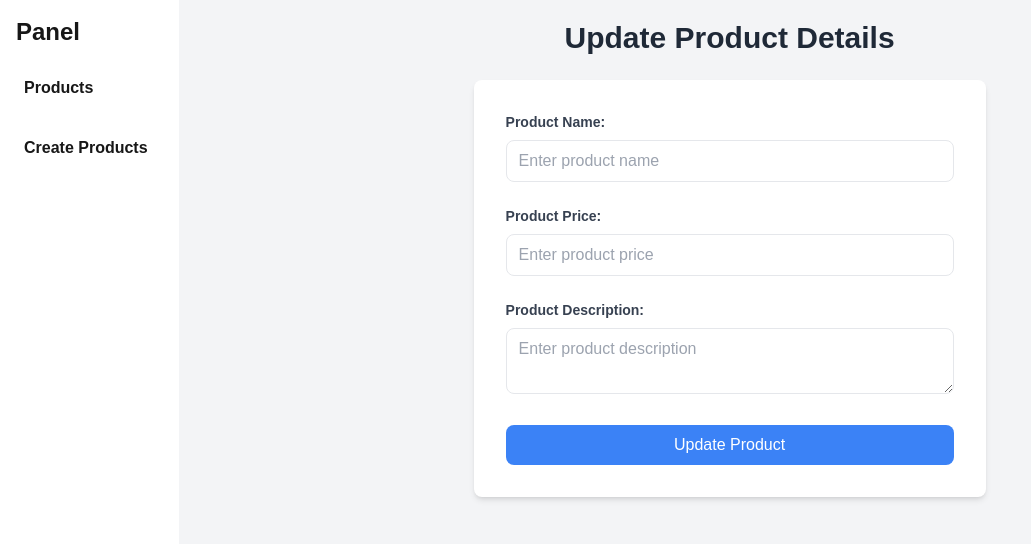
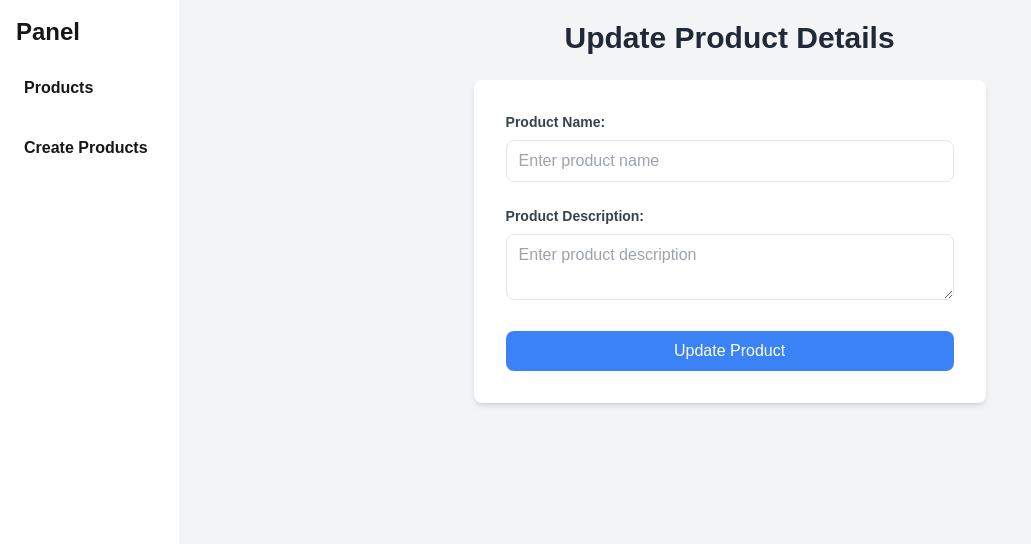
Before and after one commit to HikmetMelikk/medyanes360task, a Next.js app: page /dashboard/update-product/1 in a window 1280 px wide. Shown: the top 544 px of the page, without its empty margins (0-1031 px from the left). Built offline with nearby package versions, Linux system fonts and the light colour scheme; no server answers.

Commit message:
Remove product price field from update product page and adjust navigation after update

```diff
--- a/app/dashboard/update-product/[id]/page.jsx
+++ b/app/dashboard/update-product/[id]/page.jsx
@@ -9,7 +9,6 @@ export default function UpdateProductPage({ params }) {
 	const id = resolvedParams.id;
 
 	const [productName, setProductName] = useState("");
-	const [productPrice, setProductPrice] = useState("");
 	const [productDescription, setProductDescription] = useState("");
 
 	useEffect(() => {
@@ -17,7 +16,6 @@ export default function UpdateProductPage({ params }) {
 			try {
 				const product = await getAPI(`/products/${id}`);
 				setProductName(product.name);
-				setProductPrice(product.price);
 				setProductDescription(product.description);
 			} catch (error) {
 				console.error("Error fetching product details:", error);
@@ -34,12 +32,11 @@ export default function UpdateProductPage({ params }) {
 		try {
 			const updatedProduct = {
 				name: productName,
-				price: parseFloat(productPrice),
 				description: productDescription,
 			};
 			await putAPI(`/products/${id}`, updatedProduct);
 			console.log("Product updated successfully");
-			router.push("/dashboard/");
+			router.push("/dashboard");
 		} catch (error) {
 			console.error("Error updating product:", error);
 		}
@@ -67,19 +64,6 @@ export default function UpdateProductPage({ params }) {
 					</div>
 					<div className="mb-6">
 						<label className="block text-gray-700 text-sm font-bold mb-2">
-							Product Price:
-						</label>
-						<input
-							type="number"
-							value={productPrice}
-							onChange={(e) => setProductPrice(e.target.value)}
-							className="w-full px-3 py-2 border rounded-lg text-gray-700 focus:outline-none focus:border-blue-500"
-							placeholder="Enter product price"
-							required
-						/>
-					</div>
-					<div className="mb-6">
-						<label className="block text-gray-700 text-sm font-bold mb-2">
 							Product Description:
 						</label>
 						<textarea
```
